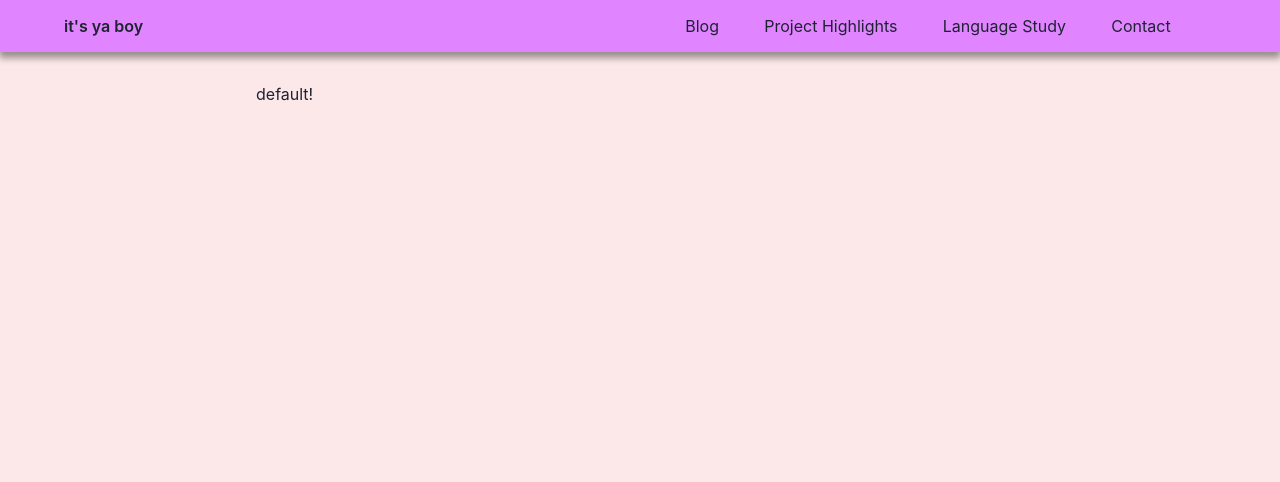
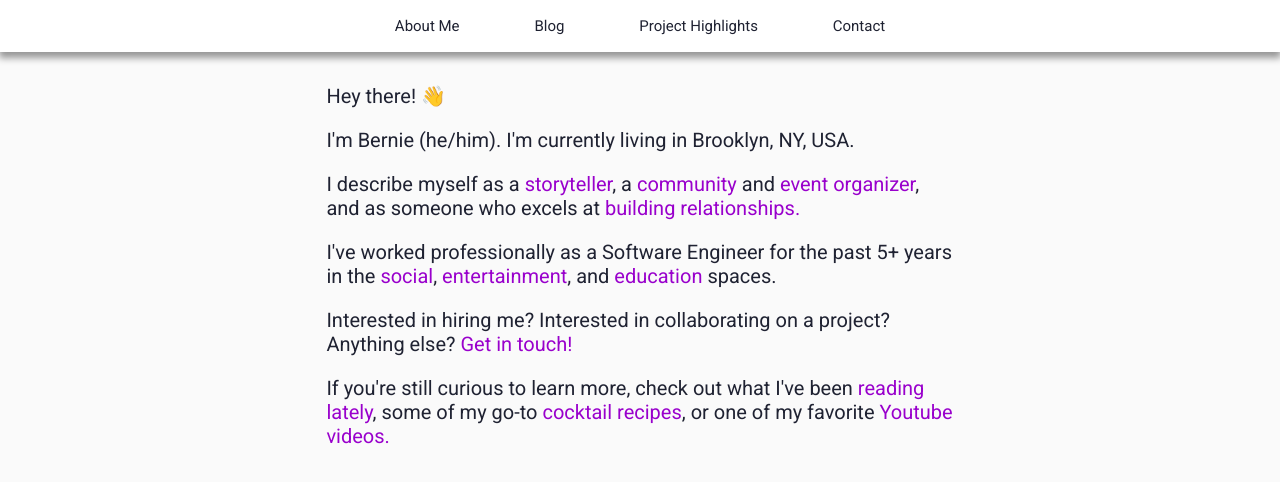
Before and after one commit to bern/bern.github.io, a React (Create React App) app: page / in a window 1280 px wide. Shown: the top 482 px of the page. Built offline with nearby package versions, Linux system fonts and the light colour scheme.

Commit message:
iterating

```diff
--- a/public/index.html
+++ b/public/index.html
@@ -3,6 +3,11 @@
   <head>
     <meta charset="utf-8" />
     <link rel="icon" href="%PUBLIC_URL%/favicon.ico" />
+
+    <link rel="preconnect" href="https://fonts.googleapis.com">
+    <link rel="preconnect" href="https://fonts.gstatic.com" crossorigin>
+    <link href="https://fonts.googleapis.com/css2?family=Roboto&display=swap" rel="stylesheet">
+
     <meta name="viewport" content="width=device-width, initial-scale=1" />
     <meta name="theme-color" content="#000000" />
     <meta
--- a/src/App.css
+++ b/src/App.css
@@ -1,11 +1,21 @@
+html {
+  font-size: 62.5%;
+}
+
 body {
-  background-color: #fde8e9;
+  /* background-color: #fde8e9; */
+  background-color: #fafafa;
   color: #1f2232;
+  font-family: 'Roboto', sans-serif;
 }
 
 a {
   text-decoration: none;
   color: #1f2232;
+}
+
+.homeLink {
+  color: #90c;
 }
 
 .App {
--- a/src/App.tsx
+++ b/src/App.tsx
@@ -3,53 +3,19 @@ import logo from './logo.svg';
 import './App.css';
 import { TabBar, TabName } from './components/TabBar';
 import { BlogTab } from './components/BlogTab';
+import { HomeTab } from './components/HomeTab';
 import { Layout } from './components/Layout';
 import { BrowserRouter as Router, Route, Routes } from 'react-router-dom';
 
 function App() {
-  const [activeTab, setActiveTab] = useState<TabName>('None');
-
-  console.log(activeTab)
-
-  let mainContent = <></>;
-  switch(activeTab) {
-    case 'Blog':
-      mainContent = <BlogTab/>;
-      break;
-    default:
-      mainContent = (<><div>
-        Active tab is: {` ${activeTab}`}
-      </div>
-      <div style={{ width: '100%', height: '200px', backgroundColor: '#4ecdc4' }}>
-      </div>
-      <p>
-        This is my personal site. Take a load off!
-      </p>
-      <p>
-        Lorem ipsum dolor sit amet, consectetur adipiscing elit. Nulla facilisis aliquam enim, vitae luctus ligula pulvinar non. Nunc congue nunc eu ligula imperdiet dignissim. Etiam nec risus lacinia, finibus nibh vel, rutrum mi. Phasellus congue leo et elementum vehicula. Maecenas fringilla ligula nec metus facilisis sollicitudin. Proin sit amet pharetra dui, vel porta mi. Mauris magna ligula, vestibulum nec ornare sed, scelerisque eu lectus. Curabitur nec pulvinar felis, ac tempor nulla. Sed sed viverra leo. Vivamus tristique tortor ac rhoncus efficitur. Proin maximus libero semper eros interdum, nec dictum magna imperdiet. Sed eu porta sapien, at egestas purus. Maecenas interdum interdum mi, eget molestie justo.
-      </p>
-      <p>
-        Vestibulum fermentum ligula eget augue bibendum, tincidunt tristique urna pulvinar. Fusce vel massa metus. Proin vehicula fringilla lobortis. Morbi non augue purus. Sed vulputate, turpis nec pretium hendrerit, arcu mi faucibus mauris, nec pharetra ex urna ac odio. Phasellus rutrum, ex nec laoreet consequat, neque ipsum fringilla turpis, sed finibus nulla metus id diam. Donec imperdiet quam erat, et convallis eros dignissim quis. Nulla eu leo vitae mauris faucibus fermentum. Sed porttitor pretium ligula, sed scelerisque leo pulvinar eu. In ornare rhoncus consequat. Curabitur mollis consectetur diam at pellentesque. Cras dapibus porta iaculis. In vehicula nisl sed mauris rutrum vulputate. Aliquam a sem neque. Praesent viverra sodales ornare. Etiam hendrerit ligula quis ligula eleifend imperdiet.
-      </p>
-      <p>
-        Sed malesuada quam eget ex volutpat, eu commodo velit fringilla. Class aptent taciti sociosqu ad litora torquent per conubia nostra, per inceptos himenaeos. Sed eu tellus egestas arcu posuere mattis. Suspendisse potenti. Sed sed risus est. Donec id consequat augue. Sed et elit vel sapien commodo dapibus quis quis libero. Curabitur commodo magna felis, in porta quam placerat quis. Vivamus eleifend quam eget ultricies cursus. Vivamus id libero et sapien laoreet placerat. Vestibulum ante ipsum primis in faucibus orci luctus et ultrices posuere cubilia curae; Cras vitae ex nec nisl blandit dapibus. Aliquam fermentum dignissim enim, vitae gravida ipsum commodo non. Etiam quis tortor id est ultrices suscipit. Phasellus quis mattis felis, sed placerat neque. Mauris dapibus non elit sit amet mollis.
-      </p>
-      <p>
-        Class aptent taciti sociosqu ad litora torquent per conubia nostra, per inceptos himenaeos. Suspendisse ex ipsum, sagittis eget commodo ut, luctus in turpis. Nullam est magna, condimentum in consectetur a, mattis nec lectus. Cras interdum est augue, vitae hendrerit lacus convallis blandit. Etiam ac cursus leo. Praesent in leo vitae risus gravida laoreet. Cras erat tortor, ultrices id hendrerit sed, iaculis sit amet orci. Sed cursus arcu sapien, quis congue augue consectetur id. Mauris blandit id justo sit amet consequat. Praesent malesuada vel orci eu venenatis. Vestibulum eleifend porttitor orci, quis congue nisi condimentum eget. Nunc volutpat dignissim augue, et bibendum lacus pharetra ullamcorper. Proin egestas purus nec dignissim blandit.
-      </p>
-      <p>
-        Nam gravida magna et erat vestibulum interdum a vel ipsum. In fermentum in purus aliquet volutpat. Sed rhoncus, erat vel rhoncus tempus, lacus massa tincidunt eros, nec egestas magna augue eget diam. Maecenas at dictum turpis, ullamcorper faucibus elit. Cras ac ligula ultricies, sodales urna ac, consectetur metus. Proin luctus turpis quis libero cursus, vulputate convallis diam fringilla. Donec accumsan vehicula condimentum. Nunc mollis, dolor non auctor blandit, tellus nibh elementum nisl, eget pellentesque nisi lorem vel ante. Phasellus est mi, vehicula id aliquet non, tempus vel erat. Vestibulum semper ultrices velit vitae tincidunt. Nulla dolor metus, rutrum id magna non, sagittis tempor felis. In tristique tellus id nibh semper, non varius justo malesuada. Phasellus luctus velit et lorem finibus posuere. Duis ullamcorper nulla sed turpis consectetur viverra. Ut ut feugiat est, in rhoncus urna. Quisque viverra, nisi eu auctor pharetra, urna sem rhoncus nunc, non interdum quam leo eu libero.
-      </p></>)
-  }
-
   return (
     <Router>
-      <TabBar activeTab={activeTab} onTabChange={(tab: TabName) => {setActiveTab(tab)}}/>
+      <TabBar/>
       <Layout>
         <Routes>
-          <Route path={'/home'} element={mainContent}/>
+          <Route path={'/'} element={<HomeTab/>}/>
+          <Route path={'/aboutme'} element={<HomeTab/>}/>
           <Route path={'/blog'} element={<BlogTab/>}/>
-          <Route path={'*'} element={<>default!</>}/>
         </Routes>
       </Layout>
     </Router>
--- a/src/components/HomeTab.tsx
+++ b/src/components/HomeTab.tsx
@@ -1,10 +1,18 @@
+import { Link } from "react-router-dom"
 import { Layout } from "./Layout"
+
+import '../App.css';
 
 export const HomeTab = () => {
     return (
         <Layout>
-            <div>
-                Welcome to my personal site! Have a look around.
+            <div style={{ fontSize: '2rem' }}>
+                <p>Hey there! 👋</p>
+                <p>I'm Bernie (he/him). I'm currently living in Brooklyn, NY, USA.</p>
+                <p>I describe myself as a <Link className="homeLink" to="/stories">storyteller</Link>, a <Link to="/community" className="homeLink">community</Link> and <Link to="/events" className="homeLink">event organizer</Link>, and as someone who excels at <Link to="/contact" className="homeLink">building relationships.</Link></p>
+                <p>I've worked professionally as a Software Engineer for the past 5+ years in the <Link to="/social" className="homeLink">social</Link>, <Link to="/entertainment" className="homeLink">entertainment</Link>, and <Link to="/education" className="homeLink">education</Link> spaces.</p>
+                <p>Interested in hiring me? Interested in collaborating on a project? Anything else? <Link to='/contact' className="homeLink">Get in touch!</Link></p>
+                <p>If you're still curious to learn more, check out what I've been <Link to='/reading' className="homeLink">reading lately</Link>, some of my go-to <Link to='/drinks' className="homeLink">cocktail recipes</Link>, or one of my favorite <a href="https://www.youtube.com/watch?v=c1-Oep9uNwM" target="_blank" className="homeLink">Youtube videos.</a></p>
             </div>
         </Layout>
     )
--- a/src/components/Layout.tsx
+++ b/src/components/Layout.tsx
@@ -3,7 +3,7 @@ import React, { ReactElement, ReactNode } from "react"
 export const Layout = ({children}: {children: React.ReactNode}) => {
     return (
         <div>
-            <div style={{ padding: '0px 20%', marginTop: '32px' }}>
+            <div style={{ padding: '0px 15%', marginTop: '32px' }}>
                 {children}
             </div>
         </div>
--- a/src/components/TabBar.tsx
+++ b/src/components/TabBar.tsx
@@ -1,34 +1,31 @@
 import { useState } from "react";
 import { Link } from "react-router-dom";
 
-export type TabName = 'Blog' | 'Project Highlights' | 'Language Study' | 'Contact' | 'None';
-const TabList: TabName[] = ['Blog', 'Project Highlights', 'Language Study', 'Contact'];
+export type TabName = 'About Me' | 'Blog' | 'Project Highlights' | 'Language Study' | 'Contact' | 'None';
+const TabList: TabName[] = ['About Me', 'Blog', 'Project Highlights', 'Contact'];
 
-export const TabBar = ({onTabChange, activeTab}: {onTabChange: (tab: TabName) => void; activeTab: TabName}) => {
+export const TabBar = () => {
     return (
         <div style={{
-            backgroundColor: '#e085ff',
+            backgroundColor: 'white',//'#e085ff',
             position: 'relative',
             top: '0',
             minHeight: '36px',
-            padding: '8px 5%',
+            padding: '8px 0px',
             boxShadow: '0px 5px 7px 1px rgba(0,0,0,0.4)',
             display: 'flex',
             justifyContent: 'space-between',
             alignItems: 'center',
-            minWidth: '945px'
-
+            minWidth: '945px',
+            fontSize: '1.5rem'
             //-webkit-box-shadow: 0px 5px 7px -2px rgba(0,0,0,0.63);
         }}>
-            <div style={{ flexBasis: '50%', fontWeight: '600' }}><Link to="home">it's ya boy</Link></div>
-            <div style={{ flexBasis: '50%', display: 'flex', flexGrow: '1', flexDirection: 'row', justifyContent: 'space-evenly' }}>
+            {false && <div style={{ flexBasis: '50%', fontWeight: '600' }}><Link to="home">it's ya boy</Link></div>}
+            <div style={{ margin: 'auto', maxWidth: '50%', display: 'flex', flexGrow: '1', flexDirection: 'row', justifyContent: 'space-evenly' }}>
                 {TabList.map((tabName: TabName) => {
                     return (
-                        <Link to={tabName.toLowerCase().replace(' ', '')}
-                            onClick={() => {
-                                onTabChange(tabName);
-                            }}
-                            style={{ cursor: 'pointer', fontWeight: activeTab === (tabName) ? 800 : 400 }}
+                        <Link to={tabName === 'About Me' ? '/' :  tabName.toLowerCase().replace(' ', '')}
+                            style={{ cursor: 'pointer', fontWeight: 400 }} //activeTab === (tabName) ? 800 : 400 }}
                         >
                             {tabName}
                         </Link>
```
Also changed, not shown: 1 other file (tests, documents, lock files or other folders).
